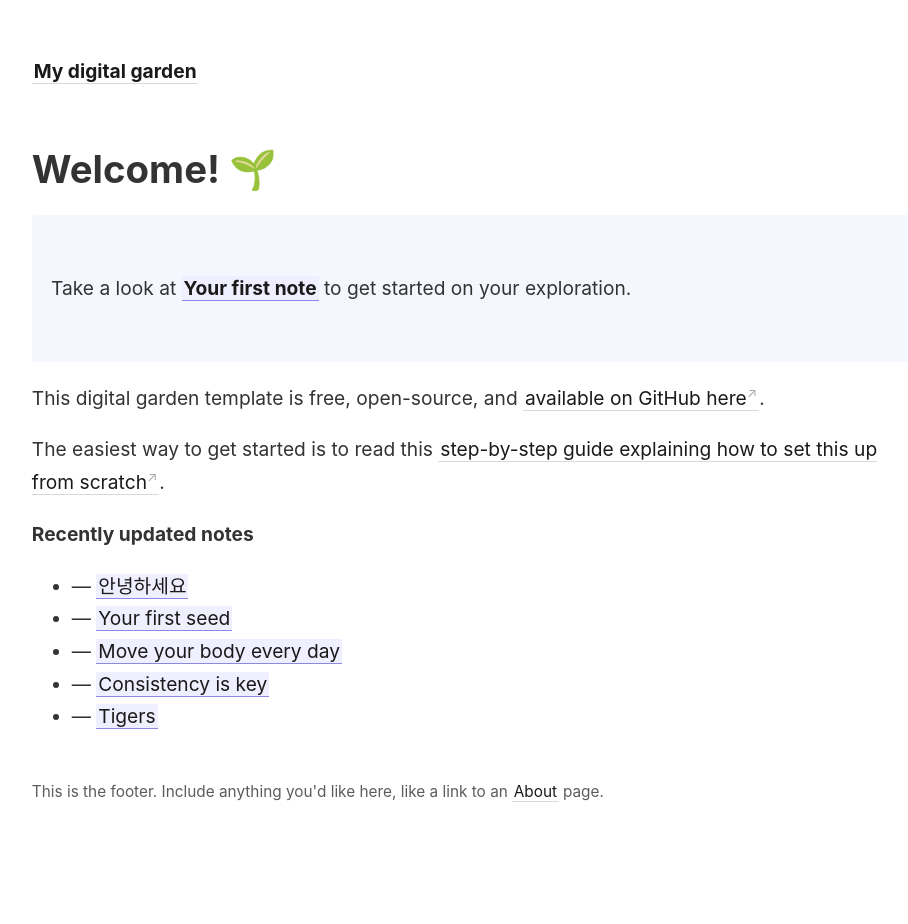
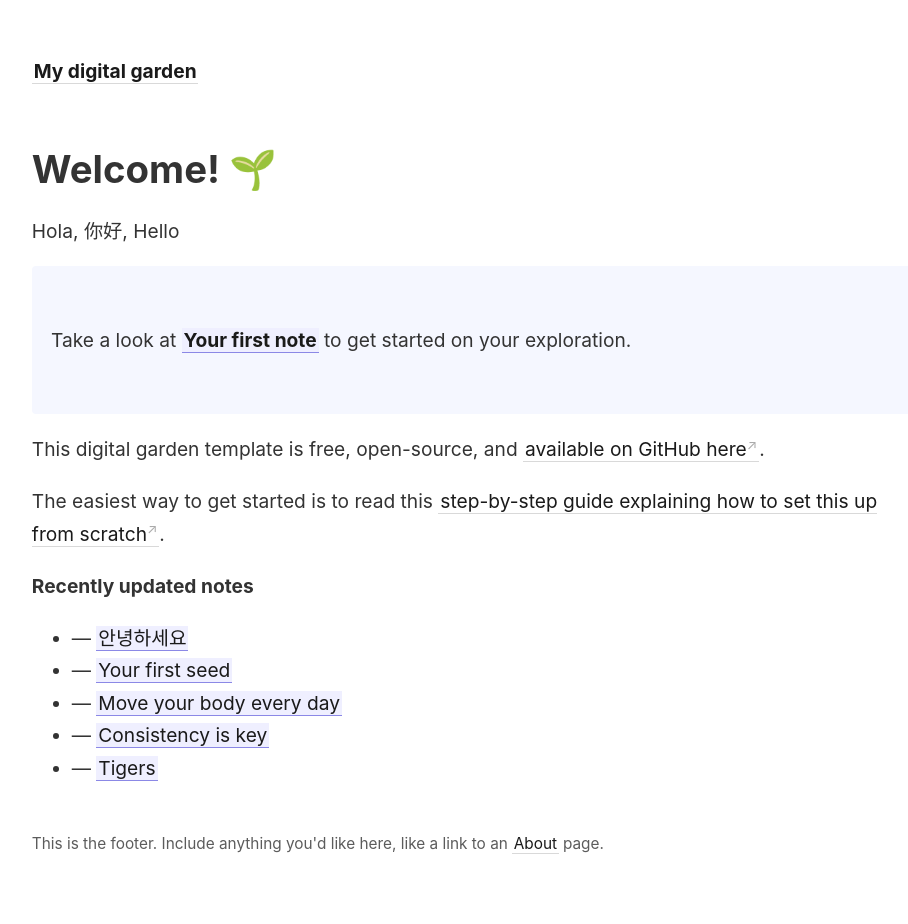
Before and after one commit to iVanology/iVarden, a Jekyll site: the page built from _pages/index.md, in a window 1280 px wide. Shown: the whole page, without its empty margins (45-953 px from the left). Built offline with Jekyll 4.4.1, drawn with Linux system fonts in a browser that asks for light colours; before the commit the page ends 900 px from its top, so only the background shows below that.

Commit message:
update index.md

```diff
--- a/_pages/index.md
+++ b/_pages/index.md
@@ -6,6 +6,8 @@ permalink: /
 ---
 
 # Welcome! 🌱
+
+Hola, 你好, Hello
 
 <p style="padding: 3em 1em; background: #f5f7ff; border-radius: 4px;">
   Take a look at <span style="font-weight: bold">[[Your first note]]</span> to get started on your exploration.
```
